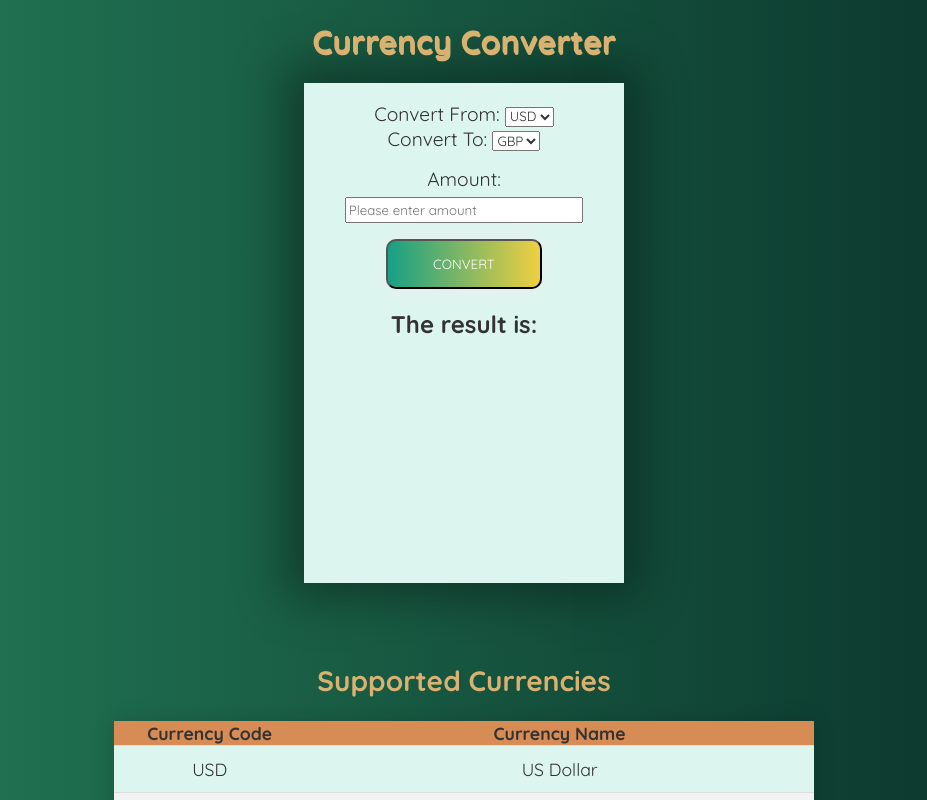
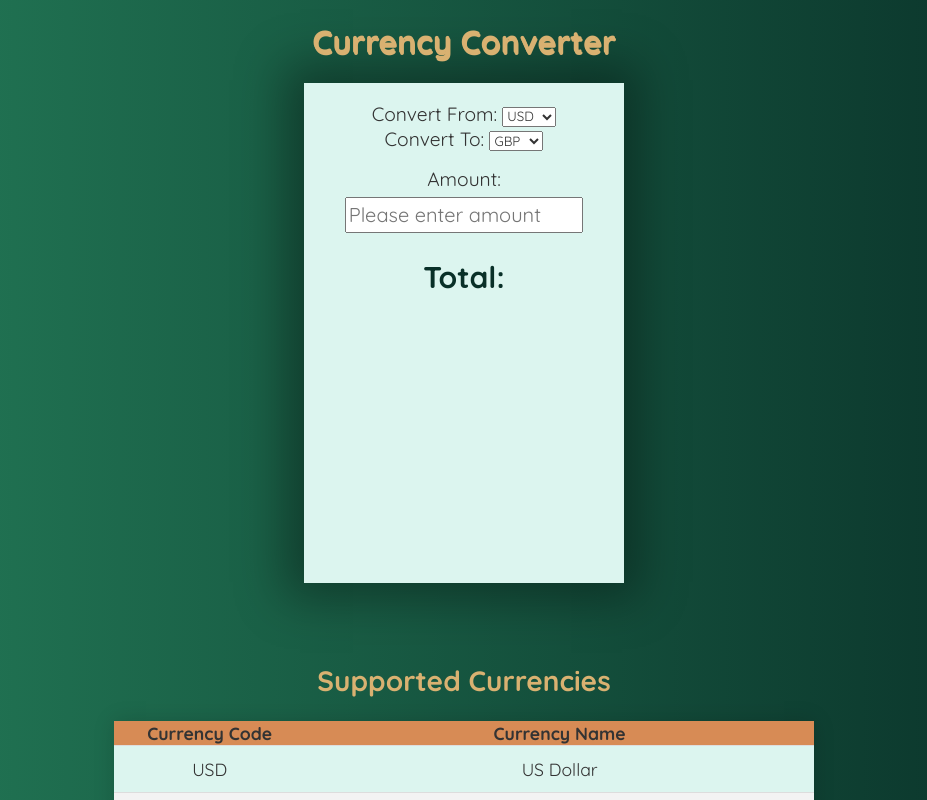
Before and after one commit to Ramoncarden/currency-converter, a React (Create React App) app: page / in a window 1280 px wide. Shown: the top 800 px of the page, without its empty margins (176-1103 px from the left). Built offline with nearby package versions, Linux system fonts and the light colour scheme.

Commit message:
Added useEffect hook to CurrencyConverter component. Also made ui changes. Removed submit button.

```diff
--- a/package.json
+++ b/package.json
@@ -6,8 +6,10 @@
     "@testing-library/jest-dom": "^5.11.4",
     "@testing-library/react": "^11.1.0",
     "@testing-library/user-event": "^12.1.10",
+    "axios": "^0.22.0",
     "react": "^17.0.2",
     "react-dom": "^17.0.2",
+    "react-number-format": "^4.7.3",
     "react-scripts": "4.0.3",
     "web-vitals": "^1.0.1"
   },
--- a/src/App.css
+++ b/src/App.css
@@ -84,6 +84,21 @@ html {
   color: #d9b171;
 }
 
+.result-area {
+  display: block;
+}
+
+.result-area h2 {
+  font-size: 30px;
+  color: #093028;
+}
+
+.amt-total {
+  font-size: 36px;
+  color: #093028;
+  font-weight: bold;
+}
+
 table {
   margin: 0 auto;
   padding-top: 1%;
@@ -119,7 +134,8 @@ label {
 
 input {
   width: 80%;
-  height: 20px;
+  height: 30px;
+  font-size: 20px;
 }
 
 h1 {
--- a/src/CurrencyConverter.js
+++ b/src/CurrencyConverter.js
@@ -1,7 +1,12 @@
-import React, { useState } from 'react';
+import React, { useState, useEffect } from 'react';
+import { data } from './data/data';
+import axios from 'axios';
+import NumberFormat from 'react-number-format';
 
-// const API_KEY = '763227896404298e9c6bc780';
-// const BASE_URL = 'https://v6.exchangerate-api.com/v6/63227896404298e9c6bc780/latest/USD';
+// TODO make API key into ENVIRONMENTAL VARIABLE
+const API_KEY = '763227896404298e9c6bc780';
+const BASE_URL = `https://v6.exchangerate-api.com/v6/${API_KEY}/pair`;
+//v6.exchangerate-api.com/v6/YOUR-API-KEY/pair/EUR/GBP
 
 const CurrencyConverter = () => {
   const [ formData, setFormData ] = useState({
@@ -9,34 +14,86 @@ const CurrencyConverter = () => {
     convertTo: 'GBP',
     amount: ''
   });
+  const [ conversionRate, setConversionRate ] = useState(null);
+  const [ error, setError ] = useState([]);
 
   function handleChange(evt) {
     const { name, value } = evt.target;
-    setFormData((data) => ({ ...data, [name]: value }));
+    setFormData((item) => ({ ...item, [name]: value }));
   }
 
-  async function handleSubmit(evt) {
-    evt.preventDefault();
-    console.log(formData);
-  }
+  /*   async function handleSubmit(evt) {
+    if (formData.amount !== '' || '') {
+      try {
+        const res = await axios.get(`${BASE_URL}/${formData.convertFrom}/${formData.convertTo}/${formData.amount}`);
+        let twoDecimalNum = Math.round(res.data.conversion_result * 100) / 100;
+        setConversionRate(twoDecimalNum);
+      } catch (e) {
+        setError(e.message);
+      }
+    } else {
+      setFormData[formData.amount] = 0;
+    }
+  } */
+
+  // const numForAmt = (evt) => {
+  //   // const re = /[+-]?\d+(?:[.,]\d+)?/;
+  //   const re = ^/(?!0\.00)[1-9]\d{0,2}(,\d{3})*(\.\d\d)?$/;
+  //   if (!re.test(evt.key)) {
+  //     evt.preventDefault();
+  //   }
+  // };
+
+  // Render component and make api call everytime state in formData changes.
+  useEffect(
+    () => {
+      async function handleSubmit(evt) {
+        if (formData.amount !== '') {
+          try {
+            const res = await axios.get(`${BASE_URL}/${formData.convertFrom}/${formData.convertTo}/${formData.amount}`);
+            let twoDecimalNum = Math.round(res.data.conversion_result * 100) / 100;
+            setConversionRate(twoDecimalNum);
+          } catch (e) {
+            setError(e.message);
+          }
+        } else {
+          setFormData[formData.amount] = '';
+        }
+      }
+      handleSubmit();
+    },
+    [ formData ]
+  );
 
   return (
     <div>
       <h1>Currency Converter</h1>
       <div className="convert-container">
-        <form onSubmit={handleSubmit}>
+        <form>
           <div className="convert-select">
             <div className="left-select">
-              <label className="select-input">Convert From: </label>
-              <select value={formData.convertFrom} onChange={handleChange}>
-                <option value="USD">USD</option>
+              <label htmlFor="convertFrom" className="select-input">
+                Convert From:{' '}
+              </label>
+              <select value={formData.convertFrom} name="convertFrom" onChange={handleChange}>
+                {data.map((item) => (
+                  <option value={item.code} key={item.name}>
+                    {item.code}
+                  </option>
+                ))}
               </select>
             </div>
 
             <div className="right-select">
-              <label className="select-input">Convert To: </label>
-              <select value={formData.convertTo} onChange={handleChange}>
-                <option value="GBP">GBP</option>
+              <label htmlFor="converTo" className="select-input">
+                Convert To:{' '}
+              </label>
+              <select value={formData.convertTo} name="convertTo" onChange={handleChange}>
+                {data.map((item) => (
+                  <option value={item.code} key={item.name}>
+                    {item.code}
+                  </option>
+                ))}
               </select>
             </div>
           </div>
@@ -45,22 +102,36 @@ const CurrencyConverter = () => {
             <label htmlFor="amount" className="amount">
               Amount:
             </label>
-            <input
+            {/*             <input
               name="amount"
               id="amount"
-              type="text"
+              type="number"
+              required
+              maxLength={9}
               placeholder="Please enter amount"
               value={formData.amount}
               onChange={handleChange}
+            /> */}
+            <NumberFormat
+              name="amount"
+              id="amount"
+              value={formData.amount}
+              onChange={handleChange}
+              placeholder="Please enter amount"
+              allowNegative={false}
+              displayType="input"
+              allowLeadingZeros={false}
+              maxLength={9}
+              isNumericString={true}
+              title="Please enter a valid number"
             />
           </div>
 
-          <button type="submit" className="btn-grad">
-            Convert
-          </button>
+          {error && <div>{error}</div>}
         </form>
         <div className="result-area">
-          <h2>The result is: </h2>
+          <h2>Total: </h2>
+          {isNaN(conversionRate) ? '' : <p className="amt-total">{conversionRate}</p>}
         </div>
       </div>
     </div>
```
Also changed, not shown: 1 other file (tests, documents, lock files or other folders).
